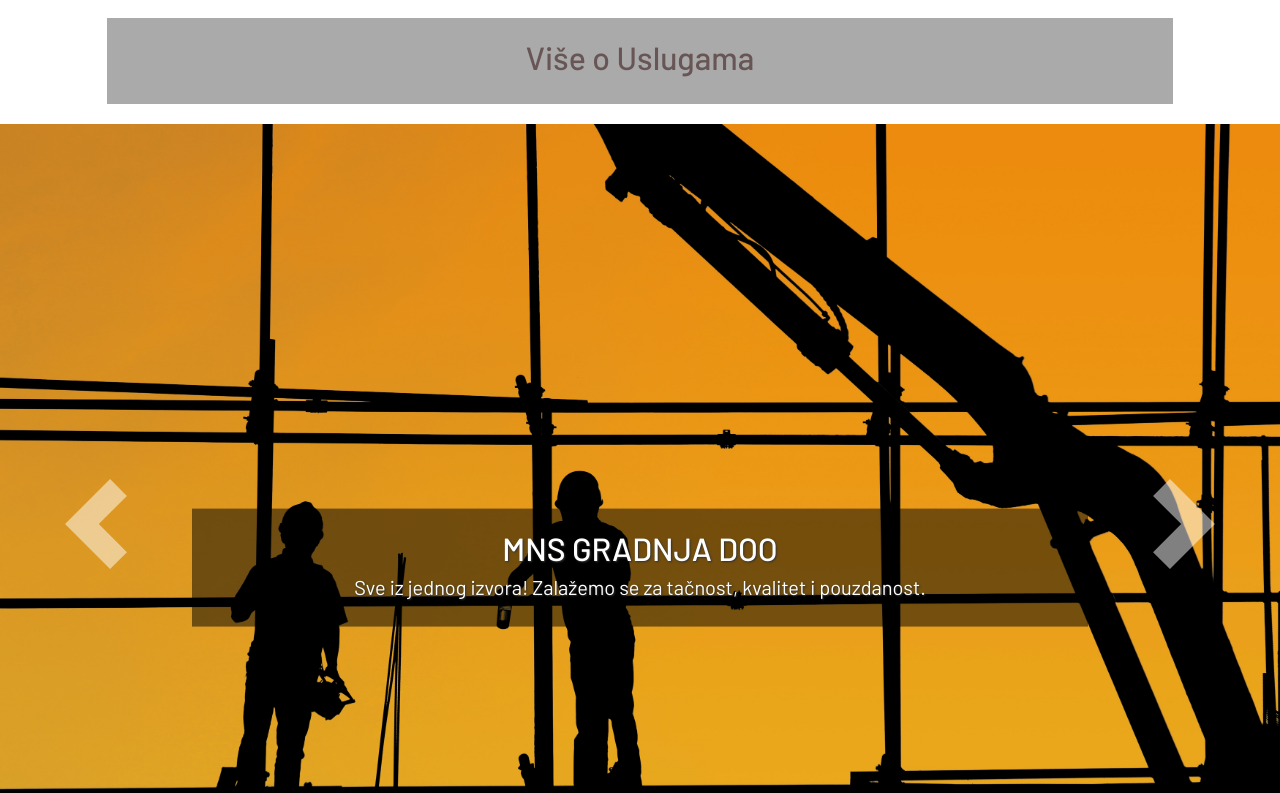
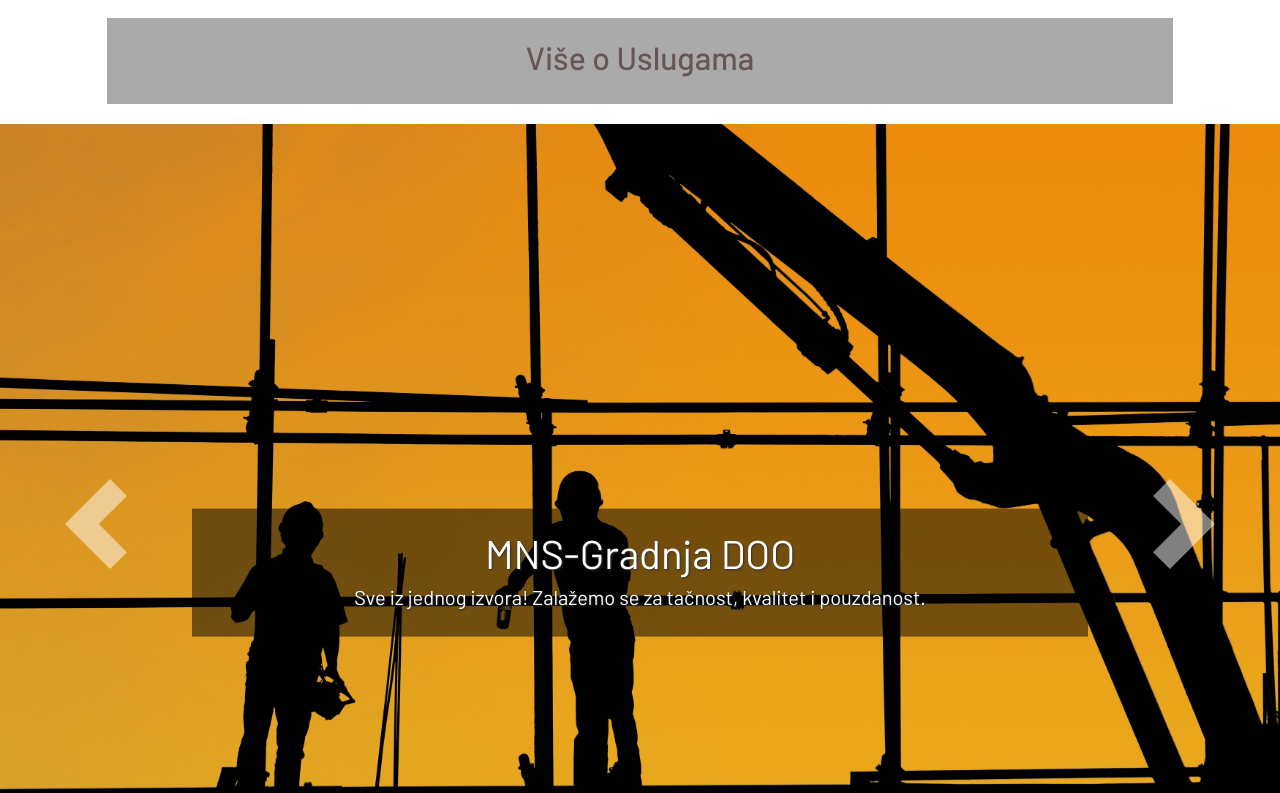
Before and after one commit to DusanJankovic877/mns-gradnja-app, a Vue app: page / in a window 1280 px wide. Shown: the part 941-1734 px from the top of the page. Built offline with nearby package versions, Linux system fonts and the light colour scheme.

Commit message:
changed name of the app in package nad package-lock.json, removed padding on form and fixed title and caption

```diff
--- a/package.json
+++ b/package.json
@@ -1,5 +1,5 @@
 {
-  "name": "mns-gradnja2",
+  "name": "MNS-Gradnja",
   "version": "0.1.0",
   "private": true,
   "scripts": {
--- a/src/components/Carousel.vue
+++ b/src/components/Carousel.vue
@@ -7,30 +7,29 @@
         fade
         controls
         indicators
-        background="#ababab"
         style="margin-top: 20px; text-shadow: 1px 1px 2px #333;"
         @sliding-start="onSlideStart"
         @sliding-end="onSlideEnd"
     >
         <!-- Text slides with image -->
         <b-carousel-slide
+        content-visible-up="sm"
           img-src="malter.jpg"
         >
         <div class="carousel-text">
+          <h1>MNS-Gradnja DOO</h1>
+          <h4>Izgradnja kod nas znači porodična gradnja za budućnost. Oni koji grade budućnost grade pouzdano, visoko, kvalitetno i pametno.</h4>
 
-        <h2>MNS GRADNJA DOO</h2>
-        <h4>Izgradnja kod nas znači porodična gradnja za budućnost. Oni koji grade budućnost grade pouzdano, visoko, kvalitetno i pametno.</h4>
         </div>
         </b-carousel-slide>
 
-        <!-- Slides with custom text -->
         <b-carousel-slide
           img-src="silouetes.jpg"
+          content-visible-up="sm"
         >
         <div class="carousel-text">
-        <h2>MNS GRADNJA DOO</h2>
+          <h1>MNS-Gradnja DOO</h1>
           <h4>Sve iz jednog izvora! Zalažemo se za tačnost, kvalitet i pouzdanost.</h4>
-
         </div>
         </b-carousel-slide>
 
@@ -56,23 +55,32 @@
 }
 </script>
 <style>
+
 .carousel-caption h4{
   font-size: 20px;
 }
 #carousel-1{
   margin-bottom: 25px !important;
+
+}
+.carousel-inner{
+    background: rgba(0, 0, 0, 0.5) !important;
+
 }
 .carousel-inner{
     max-height: 800px !important;
-
 }
 .carousel-caption{
     top: 61% !important;
     transform: translateY(-50%) !important;
+    margin-top: 0px;
 }
 .carousel-text{
-  background: rgba(0, 0, 0, 0.5);
+  top:0;
   padding: 20px;
+  margin-bottom: 3000px !important;
+  background: rgba(0, 0, 0, 0.5) !important;
+
 }
 .carousel-control-prev-icon,
 .carousel-control-next-icon {
--- a/src/components/ContactForm.vue
+++ b/src/components/ContactForm.vue
@@ -159,7 +159,7 @@
     margin: 2px 0;
   }
 @media screen and (max-device-width: 1281px) {
-    .left{
+    .left .right{
       padding: 30px !important;
     }
     .form{
```
Also changed, not shown: 1 other file (tests, documents, lock files or other folders).
